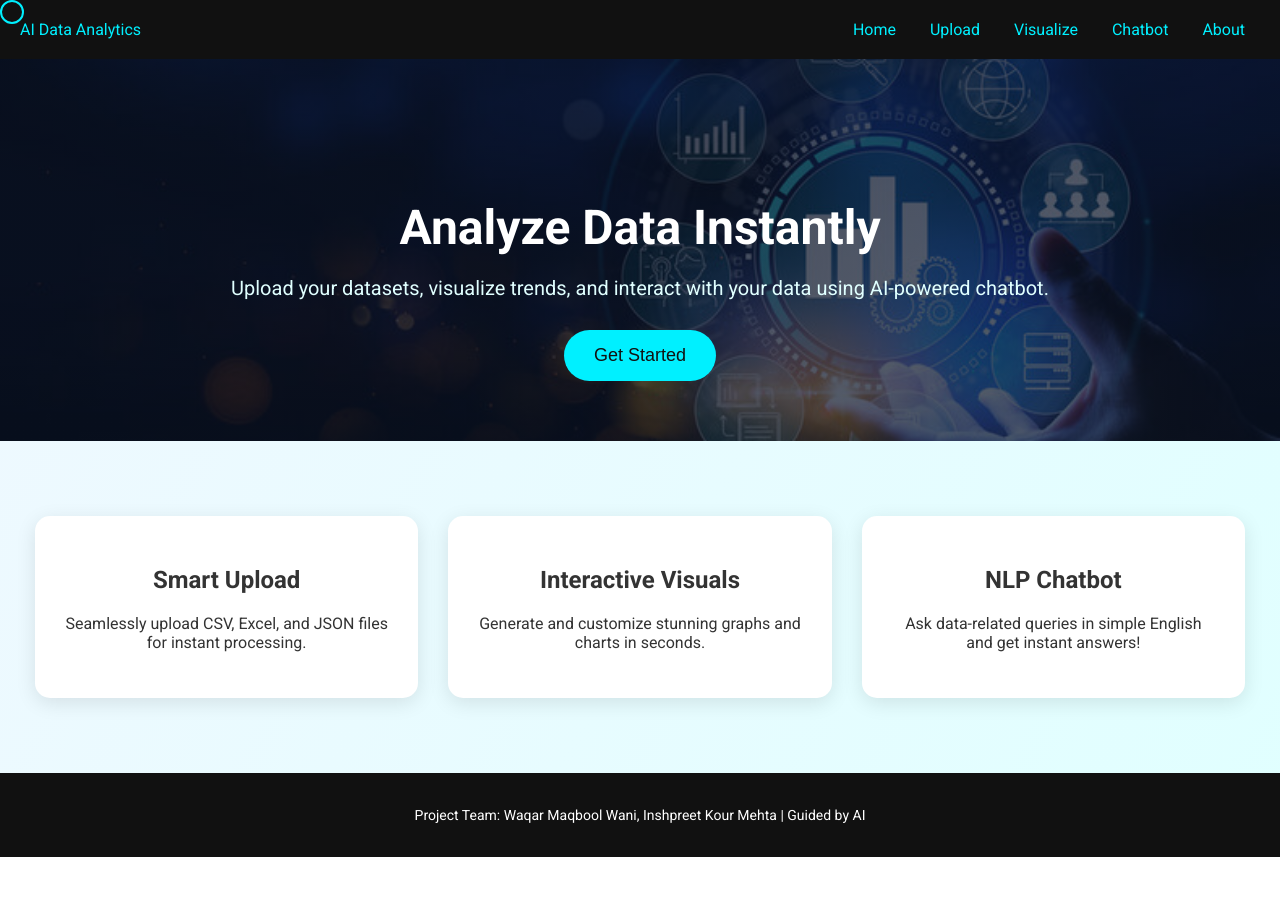
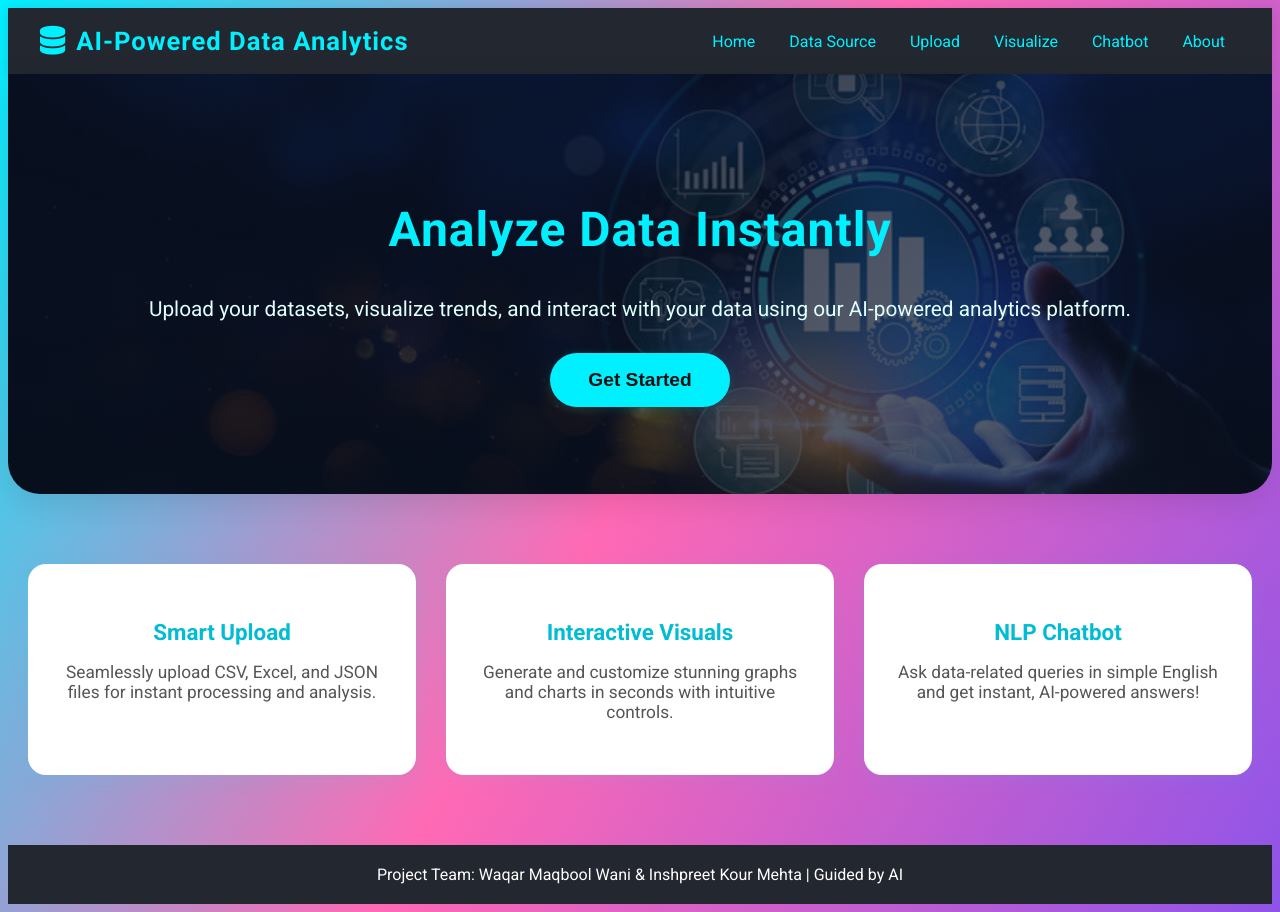
Before and after one commit to Waqar-Wani/Automatic-Data-Analytics-with-NLP, a Flask app: page / in a window 1280 px wide. Before the commit the page ends 857 px from the top, so only its background shows below. Run offline with Flask 3, Linux system fonts and the light colour scheme.

Commit message:
Refactor frontend: unify header/footer with base template, move all header/footer CSS to common.css, redesign index page, and apply multicolor gradient background to all pages.

```diff
--- /dev/null
+++ b/backend/app.py
@@ -0,0 +1,3 @@
+@app.route('/data-source')
+def data_source():
+    return render_template('data_source.html')
--- /dev/null
+++ b/backend/static/css/common.css
@@ -0,0 +1,180 @@
+/* Common header and footer styles for DataPulse Analytics */
+body {
+    font-family: 'Roboto', sans-serif;
+    background: linear-gradient(120deg, #00f0ff 0%, #ff69b4 50%, #8e54e9 100%);
+    min-height: 100vh;
+}
+header {
+    background: #23272f;
+    color: #00f0ff;
+    display: flex;
+    align-items: center;
+    justify-content: space-between;
+    padding: 18px 32px;
+    box-shadow: 0 2px 12px rgba(0,0,0,0.12);
+}
+.logo {
+    font-size: 1.6rem;
+    font-weight: 700;
+    letter-spacing: 1px;
+    display: flex;
+    align-items: center;
+}
+.logo i {
+    font-size: 1.8rem;
+    margin-right: 10px;
+    color: #00f0ff;
+}
+nav a {
+    color: #00f0ff;
+    margin: 0 15px;
+    text-decoration: none;
+    font-weight: 500;
+    transition: color 0.2s;
+}
+nav a:hover {
+    color: #ff69b4;
+}
+footer {
+    background: #23272f;
+    color: #fff;
+    text-align: center;
+    padding: 20px;
+    font-size: 16px;
+    margin-top: 40px;
+}
+.container {
+    max-width: 600px;
+    margin: 60px auto 0 auto;
+    background: rgba(255,255,255,0.95);
+    border-radius: 20px;
+    box-shadow: 0 8px 32px rgba(0,0,0,0.18);
+    padding: 40px 30px 30px 30px;
+    text-align: center;
+}
+.option-cards {
+    display: flex;
+    justify-content: space-around;
+    gap: 30px;
+    flex-wrap: wrap;
+}
+.option-card {
+    background: linear-gradient(135deg, #00f0ff 0%, #ff69b4 100%);
+    color: #fff;
+    border-radius: 16px;
+    box-shadow: 0 4px 16px rgba(0,0,0,0.10);
+    padding: 36px 28px;
+    flex: 1 1 220px;
+    min-width: 220px;
+    max-width: 260px;
+    margin: 10px 0;
+    transition: transform 0.2s, box-shadow 0.2s;
+    cursor: pointer;
+    position: relative;
+    overflow: hidden;
+}
+.option-card:hover {
+    transform: translateY(-8px) scale(1.04);
+    box-shadow: 0 8px 32px rgba(0,240,255,0.18);
+}
+.option-card .icon {
+    font-size: 2.8rem;
+    margin-bottom: 18px;
+    color: #fff;
+    background: rgba(255,255,255,0.12);
+    border-radius: 50%;
+    padding: 18px;
+    display: inline-block;
+}
+.option-card h2 {
+    font-size: 1.3rem;
+    margin-bottom: 10px;
+    font-weight: 700;
+}
+.option-card p {
+    color: #f5f6fa;
+    font-size: 1rem;
+    margin-bottom: 0;
+}
+.option-card .arrow {
+    position: absolute;
+    bottom: 18px;
+    right: 18px;
+    font-size: 1.5rem;
+    color: #fff;
+    opacity: 0.7;
+    transition: opacity 0.2s;
+}
+.option-card:hover .arrow {
+    opacity: 1;
+}
+.upload-box {
+    background: linear-gradient(135deg, #00f0ff 0%, #ff69b4 100%);
+    color: #fff;
+    border-radius: 16px;
+    box-shadow: 0 4px 16px rgba(0,0,0,0.10);
+    padding: 32px 20px 24px 20px;
+    margin-bottom: 20px;
+}
+.upload-box label {
+    display: block;
+    margin-bottom: 12px;
+    font-weight: 500;
+    color: #fff;
+}
+.upload-box input[type=file] {
+    margin-bottom: 18px;
+    padding: 8px;
+    width: 100%;
+    border-radius: 5px;
+    border: 1px solid #fff;
+    background: #fff;
+    color: #23272f;
+}
+.upload-box button[type=submit] {
+    background: #fff;
+    color: #00bcd4;
+    border: none;
+    padding: 10px 28px;
+    border-radius: 30px;
+    font-size: 16px;
+    cursor: pointer;
+    font-weight: 700;
+    transition: background 0.3s, color 0.3s;
+}
+.upload-box button[type=submit]:hover {
+    background: #ff69b4;
+    color: #fff;
+}
+.back-link {
+    display: inline-block;
+    margin-top: 18px;
+    color: #00bcd4;
+    text-decoration: none;
+    font-weight: 500;
+    transition: color 0.2s;
+}
+.back-link:hover {
+    color: #ff69b4;
+}
+.interactive-tip {
+    margin: 30px 0 0 0;
+    background: #e0ffff;
+    color: #23272f;
+    border-radius: 10px;
+    padding: 18px 20px;
+    font-size: 1.08rem;
+    box-shadow: 0 2px 8px rgba(0,240,255,0.08);
+    display: flex;
+    align-items: center;
+    gap: 12px;
+    justify-content: center;
+}
+.interactive-tip i {
+    color: #00bcd4;
+    font-size: 1.5rem;
+}
+@media (max-width: 700px) {
+    .option-cards { flex-direction: column; align-items: center; }
+    .container { margin: 30px 8px 0 8px; }
+}
--- /dev/null
+++ b/backend/templates/base.html
@@ -0,0 +1,29 @@
+<!DOCTYPE html>
+<html lang="en">
+<head>
+    <meta charset="UTF-8">
+    <meta name="viewport" content="width=device-width, initial-scale=1.0">
+    <title>{% block title %}DataPulse Analytics{% endblock %}</title>
+    <link href="https://fonts.googleapis.com/css2?family=Roboto:wght@400;700&display=swap" rel="stylesheet">
+    <link rel="stylesheet" href="https://cdnjs.cloudflare.com/ajax/libs/font-awesome/6.4.0/css/all.min.css">
+    <link rel="stylesheet" href="/static/css/common.css">
+    {% block head %}{% endblock %}
+</head>
+<body>
+    <header>
+        <div class="logo"><i class="fas fa-database"></i> AI-Powered Data Analytics</div>
+        <nav>
+            <a href="/">Home</a>
+            <a href="/data-source">Data Source</a>
+            <a href="/upload">Upload</a>
+            <a href="#">Visualize</a>
+            <a href="#">Chatbot</a>
+            <a href="#">About</a>
+        </nav>
+    </header>
+    {% block content %}{% endblock %}
+    <footer>
+        Project Team: Waqar Maqbool Wani & Inshpreet Kour Mehta | Guided by AI
+    </footer>
+</body>
+</html>
--- a/backend/templates/index.html
+++ b/backend/templates/index.html
@@ -1,214 +1,106 @@
-<!DOCTYPE html>
-<html lang="en">
-<head>
-    <meta charset="UTF-8">
-    <meta name="viewport" content="width=device-width, initial-scale=1.0">
-    <title>AI-Powered Data Analytics Platform</title>
-    <link href="https://fonts.googleapis.com/css2?family=Roboto:wght@400;700&display=swap" rel="stylesheet">
+{% extends "base.html" %}
+{% block title %}Home | DataPulse Analytics{% endblock %}
+{% block content %}
 <style>
-        body {
-            margin: 0;
-            font-family: 'Roboto', sans-serif;
-            background: linear-gradient(120deg, #f0f8ff, #e0ffff);
-            color: #333;
-            overflow-x: hidden;
-        }
-        header {
-            background: #111;
-            color: #00f0ff;
-            padding: 20px;
+.hero {
+    min-height: 420px;
     display: flex;
-            justify-content: space-between;
+    flex-direction: column;
     align-items: center;
-        }
-        nav a {
-            color: #00f0ff;
-            margin: 0 15px;
-            text-decoration: none;
-            font-weight: 500;
-        }
-        nav a:hover {
-            color: #ff69b4;
-        }
-        .hero {
+    justify-content: center;
     text-align: center;
-            padding: 100px 20px 60px 20px;
+    background: linear-gradient(rgba(10,20,40,0.7), rgba(10,20,40,0.7)), url('{{ url_for('static', filename='images/dashboard-bg.jpg') }}') center center / cover no-repeat;
     color: #fff;
+    border-radius: 0 0 32px 32px;
+    margin-bottom: 40px;
+    box-shadow: 0 8px 32px rgba(0,0,0,0.10);
 }
 .hero h1 {
-            font-size: 48px;
-            margin-bottom: 20px;
-            color: #fff;
+    font-size: 3rem;
+    font-weight: 700;
+    margin-bottom: 18px;
+    color: #00f0ff;
+    letter-spacing: 1px;
 }
 .hero p {
-            font-size: 20px;
-            margin-bottom: 30px;
+    font-size: 1.3rem;
+    margin-bottom: 32px;
     color: #e0ffff;
 }
-        .hero button {
-            padding: 15px 30px;
-            font-size: 18px;
+.hero .cta-btn {
+    padding: 16px 38px;
+    font-size: 1.2rem;
     border: none;
     background: #00f0ff;
     color: #111;
     border-radius: 50px;
     cursor: pointer;
-            transition: background 0.3s;
+    font-weight: 700;
+    box-shadow: 0 2px 12px rgba(0,240,255,0.12);
+    transition: background 0.3s, color 0.3s;
 }
-        .hero button:hover {
-            background: #ff69b4;
-            color: white;
-        }
-        .upload-modal {
-            display: none;
-            position: fixed;
-            top: 0; left: 0; right: 0; bottom: 0;
-            background: rgba(0,0,0,0.4);
-            z-index: 1000;
-            align-items: center;
-            justify-content: center;
-        }
-        .upload-modal.active {
-            display: flex;
-        }
-        .upload-box {
-            background: #fff;
-            padding: 40px 30px 30px 30px;
-            border-radius: 18px;
-            box-shadow: 0 8px 32px rgba(0,0,0,0.18);
-            min-width: 320px;
-            max-width: 95vw;
-            text-align: center;
-            position: relative;
-        }
-        .upload-box h2 {
-            margin-bottom: 20px;
-            color: #00bcd4;
-        }
-        .upload-box label {
-            display: block;
-            margin-bottom: 10px;
-            font-weight: 500;
-        }
-        .upload-box input[type=file] {
-            margin-bottom: 20px;
-        }
-        .upload-box button[type=submit] {
-            background: #00f0ff;
-            color: #111;
-            border: none;
-            padding: 10px 24px;
-            border-radius: 30px;
-            font-size: 16px;
-            cursor: pointer;
-            transition: background 0.3s;
-        }
-        .upload-box button[type=submit]:hover {
+.hero .cta-btn:hover {
     background: #ff69b4;
     color: #fff;
-        }
-        .close-modal {
-            position: absolute;
-            top: 12px;
-            right: 18px;
-            font-size: 22px;
-            color: #888;
-            cursor: pointer;
 }
 .features {
     display: flex;
     justify-content: space-around;
     margin: 60px 20px;
     flex-wrap: wrap;
+    gap: 30px;
 }
 .feature-card {
-            background: white;
-            padding: 30px;
-            margin: 15px;
-            border-radius: 15px;
-            box-shadow: 0 5px 20px rgba(0,0,0,0.1);
+    background: #fff;
+    color: #23272f;
+    padding: 36px 28px;
+    border-radius: 18px;
+    box-shadow: 0 5px 20px rgba(0,240,255,0.08);
     flex: 1 1 250px;
-            transition: transform 0.3s;
+    min-width: 260px;
+    max-width: 340px;
+    transition: transform 0.3s, box-shadow 0.3s;
     text-align: center;
+    margin: 10px 0;
 }
 .feature-card:hover {
-            transform: translateY(-10px);
+    transform: translateY(-10px) scale(1.03);
+    box-shadow: 0 10px 32px rgba(0,240,255,0.18);
 }
-        footer {
-            background: #111;
-            color: white;
-            text-align: center;
-            padding: 20px;
-            font-size: 14px;
+.feature-card h2 {
+    font-size: 1.4rem;
+    color: #00bcd4;
+    margin-bottom: 14px;
+    font-weight: 700;
 }
-        .cursor {
-            position: absolute;
-            width: 20px;
-            height: 20px;
-            border: 2px solid #00f0ff;
-            border-radius: 50%;
-            pointer-events: none;
-            transition: transform 0.1s ease;
+.feature-card p {
+    color: #555;
+    font-size: 1.08rem;
 }
 @media (max-width: 900px) {
     .features { flex-direction: column; align-items: center; }
+    .feature-card { min-width: 220px; max-width: 95vw; }
 }
 </style>
-</head>
-<body>
-
-<div class="cursor" id="cursor"></div>
-
-<header>
-    <div class="logo">AI Data Analytics</div>
-    <nav>
-        <a href="#">Home</a>
-        <a href="#upload">Upload</a>
-        <a href="#visualize">Visualize</a>
-        <a href="#chatbot">Chatbot</a>
-        <a href="#about">About</a>
-    </nav>
-</header>
-
-<section class="hero" style="background: linear-gradient(rgba(10,20,40,0.7), rgba(10,20,40,0.7)), url('{{ url_for('static', filename='images/dashboard-bg.jpg') }}') center center / cover no-repeat; color: #fff;">
+<section class="hero">
     <h1>Analyze Data Instantly</h1>
-    <p>Upload your datasets, visualize trends, and interact with your data using AI-powered chatbot.</p>
-    <button id="openUpload">Get Started</button>
+    <p>Upload your datasets, visualize trends, and interact with your data using our AI-powered analytics platform.</p>
+    <button class="cta-btn" onclick="window.location.href='/data-source'">Get Started</button>
 </section>
-
-<!-- Upload Modal -->
-<div class="upload-modal" id="uploadModal">
-    <div class="upload-box">
-        <span class="close-modal" id="closeUpload">&times;</span>
-        <h2>Upload Your Data File</h2>
-        <form action="/upload" method="POST" enctype="multipart/form-data">
-            <label for="file">Choose File (CSV, Excel, JSON):</label>
-            <input type="file" id="file" name="file" required>
-            <br>
-            <button type="submit">Upload & Analyze</button>
-        </form>
-    </div>
-</div>
-
 <section class="features">
     <div class="feature-card">
         <h2>Smart Upload</h2>
-        <p>Seamlessly upload CSV, Excel, and JSON files for instant processing.</p>
+        <p>Seamlessly upload CSV, Excel, and JSON files for instant processing and analysis.</p>
     </div>
     <div class="feature-card">
         <h2>Interactive Visuals</h2>
-        <p>Generate and customize stunning graphs and charts in seconds.</p>
+        <p>Generate and customize stunning graphs and charts in seconds with intuitive controls.</p>
     </div>
     <div class="feature-card">
         <h2>NLP Chatbot</h2>
-        <p>Ask data-related queries in simple English and get instant answers!</p>
+        <p>Ask data-related queries in simple English and get instant, AI-powered answers!</p>
     </div>
 </section>
-
-<footer>
-    <p>Project Team: Waqar Maqbool Wani, Inshpreet Kour Mehta | Guided by AI</p>
-</footer>
-
 <script>
     // Animated cursor
     const cursor = document.getElementById('cursor');
@@ -224,18 +116,5 @@
             cursor.style.transform = 'scale(1)';
         });
     });
-    // Upload modal logic
-    const openUpload = document.getElementById('openUpload');
-    const uploadModal = document.getElementById('uploadModal');
-    const closeUpload = document.getElementById('closeUpload');
-    openUpload.onclick = () => uploadModal.classList.add('active');
-    closeUpload.onclick = () => uploadModal.classList.remove('active');
-    window.onclick = function(event) {
-        if (event.target === uploadModal) {
-            uploadModal.classList.remove('active');
-        }
-    };
 </script>
-
-</body>
-</html>
+{% endblock %}
--- a/app.py
+++ b/main.py
@@ -103,6 +103,10 @@ def extract_code_from_response(response):
 @app.route('/')
 def index():
     return render_template('index.html')
+
+@app.route('/upload', methods=['GET'])
+def upload_form():
+    return render_template('upload.html')
 
 @app.route('/upload', methods=['POST'])
 def upload():
@@ -285,5 +289,9 @@ def chatbot_test_api():
         html = f"Error: {e}"
     return jsonify({'html': html})
 
+@app.route('/data-source')
+def data_source():
+    return render_template('data_source.html')
+
 if __name__ == '__main__':
     app.run(debug=True)
```
Also changed, not shown: backend/templates/data_source.html (added, +26 -0 lines), backend/templates/upload.html (added, +16 -0 lines). Lines whose indentation alone changed are shown as unchanged.
